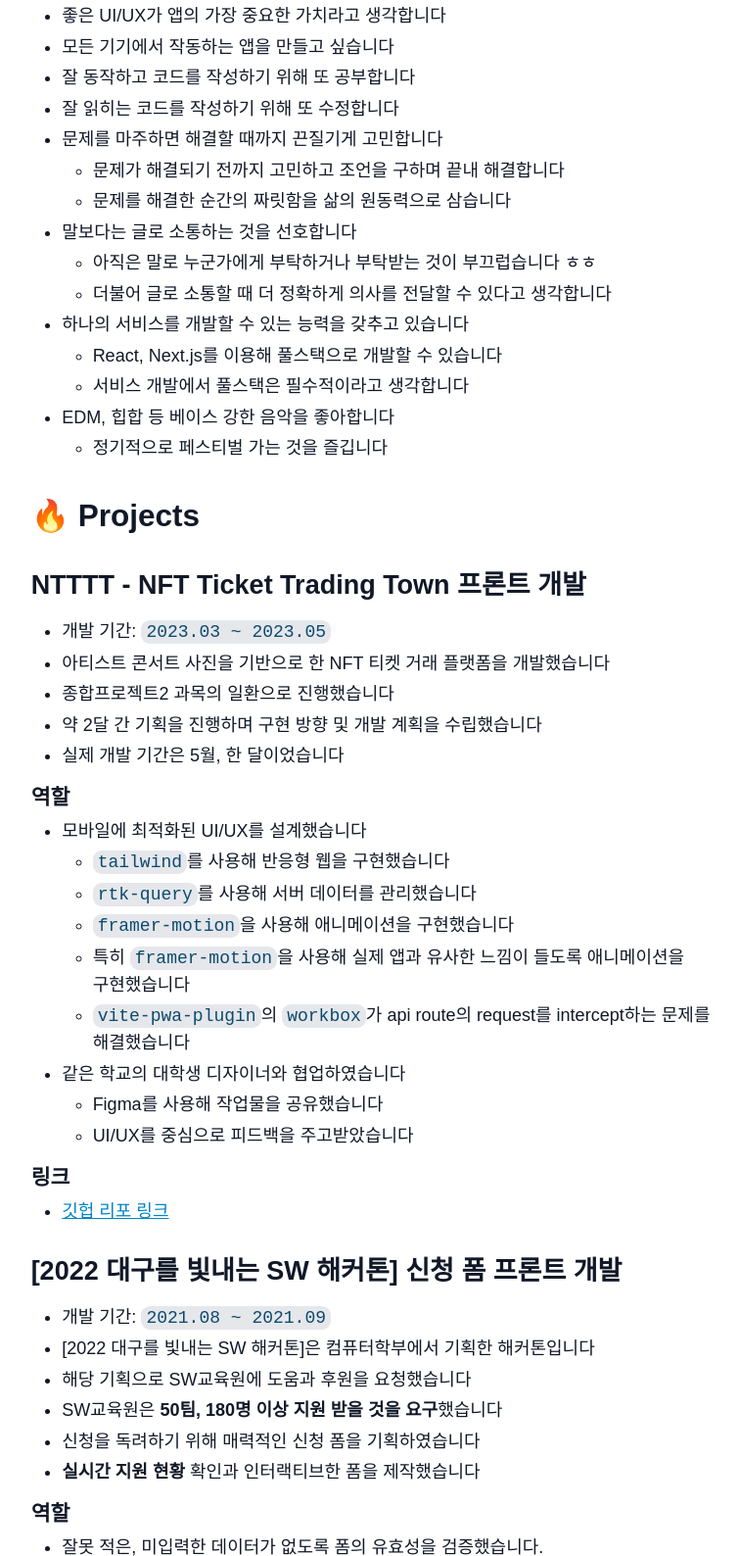
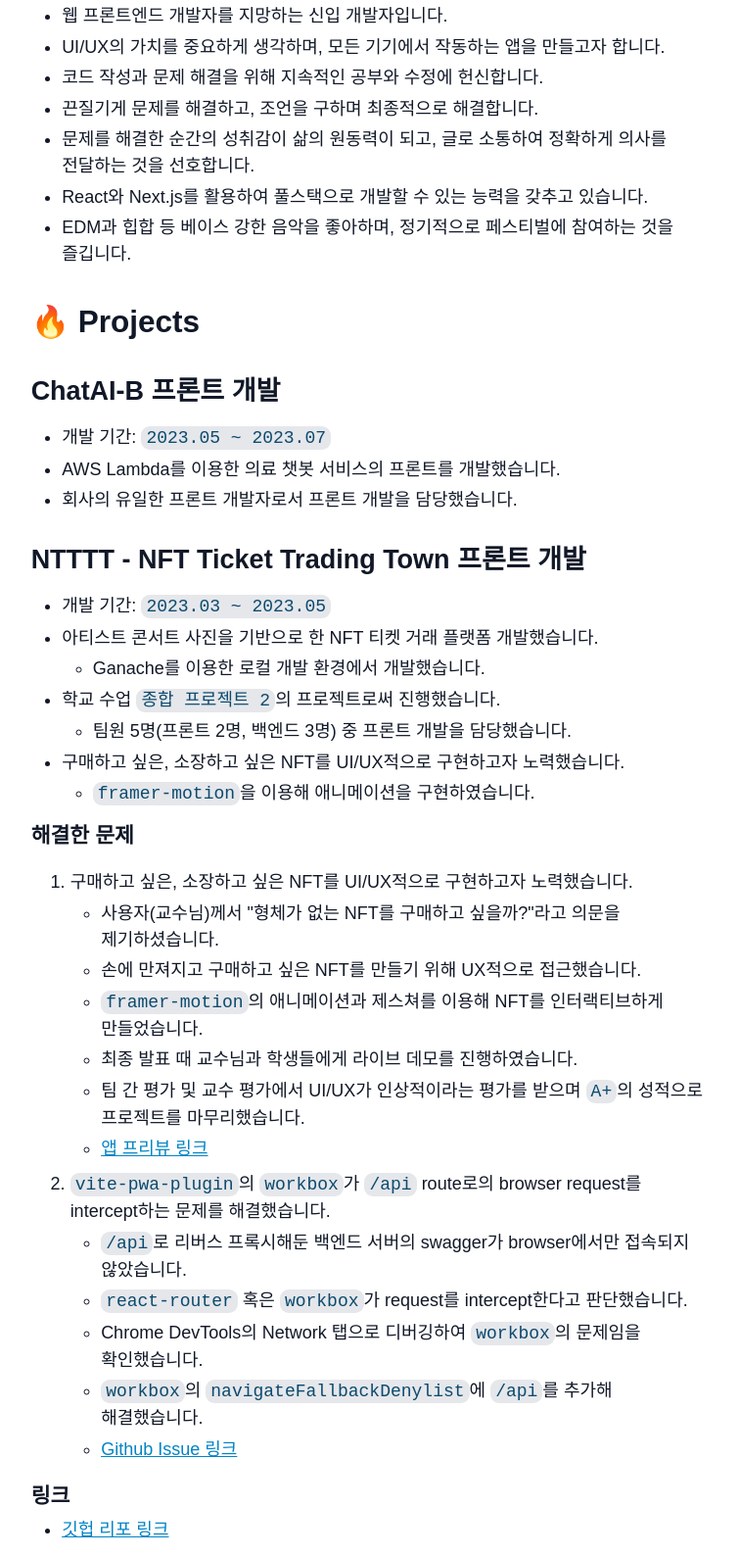
Before and after one commit to chaejunlee/chaejunlee.github.io, an Astro site: page /about in a window 1280 px wide. Shown: the part 876-2464 px from the top of the page at 98% size, without its empty margins (258-1013 px from the left). Built offline with nearby package versions, Linux system fonts and the light colour scheme; Astro itself is replaced by a stand-in of ours.

Commit message:
feat: update about page

```diff
--- a/src/pages/about.md
+++ b/src/pages/about.md
@@ -2,55 +2,100 @@
 layout: "../layouts/BlogPost.astro"
 title: "About Me"
 description: "하고 싶은 게 많은 프론트 개발자"
-updatedDate: "2023.06.25"
+updatedDate: "2023.07.10"
 heroImage: "/placeholder-about.jpeg"
 ---
 
 ## 🎧 About Me
 
-- 좋은 UI/UX가 앱의 가장 중요한 가치라고 생각합니다
-- 모든 기기에서 작동하는 앱을 만들고 싶습니다
-- 잘 동작하고 코드를 작성하기 위해 또 공부합니다
-- 잘 읽히는 코드를 작성하기 위해 또 수정합니다
-- 문제를 마주하면 해결할 때까지 끈질기게 고민합니다
-  - 문제가 해결되기 전까지 고민하고 조언을 구하며 끝내 해결합니다
-  - 문제를 해결한 순간의 짜릿함을 삶의 원동력으로 삼습니다
-- 말보다는 글로 소통하는 것을 선호합니다
-  - 아직은 말로 누군가에게 부탁하거나 부탁받는 것이 부끄럽습니다 ㅎㅎ
-  - 더불어 글로 소통할 때 더 정확하게 의사를 전달할 수 있다고 생각합니다
-- 하나의 서비스를 개발할 수 있는 능력을 갖추고 있습니다
-  - React, Next.js를 이용해 풀스택으로 개발할 수 있습니다
-  - 서비스 개발에서 풀스택은 필수적이라고 생각합니다
-- EDM, 힙합 등 베이스 강한 음악을 좋아합니다
-  - 정기적으로 페스티벌 가는 것을 즐깁니다
+- 웹 프론트엔드 개발자를 지망하는 신입 개발자입니다.
+- UI/UX의 가치를 중요하게 생각하며, 모든 기기에서 작동하는 앱을 만들고자 합니다.
+- 코드 작성과 문제 해결을 위해 지속적인 공부와 수정에 헌신합니다.
+- 끈질기게 문제를 해결하고, 조언을 구하며 최종적으로 해결합니다.
+- 문제를 해결한 순간의 성취감이 삶의 원동력이 되고, 글로 소통하여 정확하게 의사를 전달하는 것을 선호합니다.
+- React와 Next.js를 활용하여 풀스택으로 개발할 수 있는 능력을 갖추고 있습니다.
+- EDM과 힙합 등 베이스 강한 음악을 좋아하며, 정기적으로 페스티벌에 참여하는 것을 즐깁니다.
 
 ## 🔥 Projects
+
+### ChatAI-B 프론트 개발
+
+- 개발 기간: `2023.05 ~ 2023.07`
+- AWS Lambda를 이용한 의료 챗봇 서비스의 프론트를 개발했습니다.
+- 회사의 유일한 프론트 개발자로서 프론트 개발을 담당했습니다.
 
 ### NTTTT - NFT Ticket Trading Town 프론트 개발
 
 - 개발 기간: `2023.03 ~ 2023.05`
-- 아티스트 콘서트 사진을 기반으로 한 NFT 티켓 거래 플랫폼을 개발했습니다
-- 종합프로젝트2 과목의 일환으로 진행했습니다
-- 약 2달 간 기획을 진행하며 구현 방향 및 개발 계획을 수립했습니다
-- 실제 개발 기간은 5월, 한 달이었습니다
+- 아티스트 콘서트 사진을 기반으로 한 NFT 티켓 거래 플랫폼 개발했습니다.
+  - Ganache를 이용한 로컬 개발 환경에서 개발했습니다.
+- 학교 수업 `종합 프로젝트 2`의 프로젝트로써 진행했습니다.
+  - 팀원 5명(프론트 2명, 백엔드 3명) 중 프론트 개발을 담당했습니다.
+- 구매하고 싶은, 소장하고 싶은 NFT를 UI/UX적으로 구현하고자 노력했습니다.
+  - `framer-motion`을 이용해 애니메이션을 구현하였습니다.
 
-#### 역할
+#### 해결한 문제
 
-- 모바일에 최적화된 UI/UX를 설계했습니다
-  - `tailwind`를 사용해 반응형 웹을 구현했습니다
-  - `rtk-query`를 사용해 서버 데이터를 관리했습니다
-  - `framer-motion`을 사용해 애니메이션을 구현했습니다
-  - 특히 `framer-motion`을 사용해 실제 앱과 유사한 느낌이 들도록 애니메이션을 구현했습니다
-  - `vite-pwa-plugin`의 `workbox`가 api route의 request를 intercept하는 문제를 해결했습니다
-- 같은 학교의 대학생 디자이너와 협업하였습니다
-  - Figma를 사용해 작업물을 공유했습니다
-  - UI/UX를 중심으로 피드백을 주고받았습니다
+1. 구매하고 싶은, 소장하고 싶은 NFT를 UI/UX적으로 구현하고자 노력했습니다.
+
+   - 사용자(교수님)께서 "형체가 없는 NFT를 구매하고 싶을까?"라고 의문을 제기하셨습니다.
+   - 손에 만져지고 구매하고 싶은 NFT를 만들기 위해 UX적으로 접근했습니다.
+   - `framer-motion`의 애니메이션과 제스쳐를 이용해 NFT를 인터랙티브하게 만들었습니다.
+   - 최종 발표 때 교수님과 학생들에게 라이브 데모를 진행하였습니다.
+   - 팀 간 평가 및 교수 평가에서 UI/UX가 인상적이라는 평가를 받으며 `A+`의 성적으로 프로젝트를 마무리했습니다.
+   - <a href="https://github.com/NTTTT-NFT-Ticket-Trading-Town/NTTTT-FE/blob/main/public/NTTTT_%EC%8B%9C%EC%97%B0%EC%98%81%EC%83%81.gif" target="_blank">
+        앱 프리뷰 링크
+       </a>
+
+2. `vite-pwa-plugin`의 `workbox`가 `/api` route로의 browser request를 intercept하는 문제를 해결했습니다.
+
+   - `/api`로 리버스 프록시해둔 백엔드 서버의 swagger가 browser에서만 접속되지 않았습니다.
+   - `react-router` 혹은 `workbox`가 request를 intercept한다고 판단했습니다.
+   - Chrome DevTools의 Network 탭으로 디버깅하여 `workbox`의 문제임을 확인했습니다.
+   - `workbox`의 `navigateFallbackDenylist`에 `/api`를 추가해 해결했습니다.
+   - <a href="https://github.com/NTTTT-NFT-Ticket-Trading-Town/NTTTT-FE/issues/62" target="_blank">
+         Github Issue 링크
+       </a>
 
 #### 링크
 
 - <a href="https://github.com/ntttt-nft-ticket-trading-town/ntttt-fe" target="_blank">
     깃헙 리포 링크
   </a>
+
+### 오픈소스 `githru-vscode-ext`에 3290배 성능 향상을 컨트리뷰션
+
+- 개발 기간: `2023.04.26 ~ 2022.04.27`
+- `오픈소스 컨트리뷰션 아카데미`에서 진행한 `2023 오픈소스 컨트리뷰톤 대구`에서 참여했습니다.
+- `git` 기록을 분석해주는 `githru-vscode-ext`에 참가했습니다.
+- `getFileChangesTree()` 함수의 성능을 `3290배` 향상시켰습니다.
+  - 성능 개선 내용을 정리해 팀을 대표로 성과를 발표했습니다.
+- 반응형 디자인 작업도 진행했습니다.
+
+#### 해결한 문제
+
+1. `getFileChangesTree()` 함수의 성능을 3290배 향상시켰습니다.
+
+   - 테스트한 환경에서 렌더링이 1분 40초 넘게 블로킹되는 문제가 있었습니다.
+   - Chrome DevTools의 Performance 탭으로 디버깅하여 `getFileChangesTree()` 함수가 성능 저하의 원인임을 확인했습니다.
+   - `Object.entries`로 복사한 객체를 `reduce` 함수에서 불필요하게 구조 분해 할당하는 것을 확인하였습니다.
+   - 구조 분해 할당을 직접 할당으로 변경하여 성능을 향상시켰습니다.
+   - 성능 향상 후 렌더링이 0.03초로 줄어들며 성능이 3290배 향상되었습니다.
+   - <a href="https://github.com/githru/githru-vscode-ext/pull/304" target="_blank">
+     머지된 PR 링크
+     </a>
+
+1. 임의의 값으로 hard-coded된 media-query를 flexbox로 바꾸어 반응형 디자인을 개선했습니다.
+
+   - 어플리케이션의 너비가 media-query를 통해 고정된 px값으로 설정되어 있었습니다.
+   - flexbox를 이용하면 media-query가 필요 없다고 판단했습니다.
+     - flex-grow를 이용해 media-query 없이 어플리케이션의 너비가 유동적으로 변하도록 개선했습니다.
+   - <a href="https://github.com/githru/githru-vscode-ext/pull/300" target="_blank">
+     머지된 PR 링크
+     </a>
+
+<details>
+<summary>더보기</summary>
 
 ### [2022 대구를 빛내는 SW 해커톤] 신청 폼 프론트 개발
 
@@ -139,17 +184,24 @@ heroImage: "/placeholder-about.jpeg"
   </a>
 - <a href="https://youtu.be/e_PgEpe5W-E" target="_blank">유튜브 데모 영상</a>
 
+</details>
+
 ## 🎓 Studies
 
 ### GPA
 
-- `4.21` / `4.3` (2023. 02)
+- `4.22` / `4.3` (2023. 08)
 
 ### TOPCIT
 
 - `LEVEL 3` (2023. 05. 20.)
   - 48/65 문제
   - 590점 (상위 10% 474.4점)
+
+### Scholarship
+
+- 정수장학회
+  - 2020.03 ~ Present
 
 ## 🇺🇸 English Afficiency
 
```
